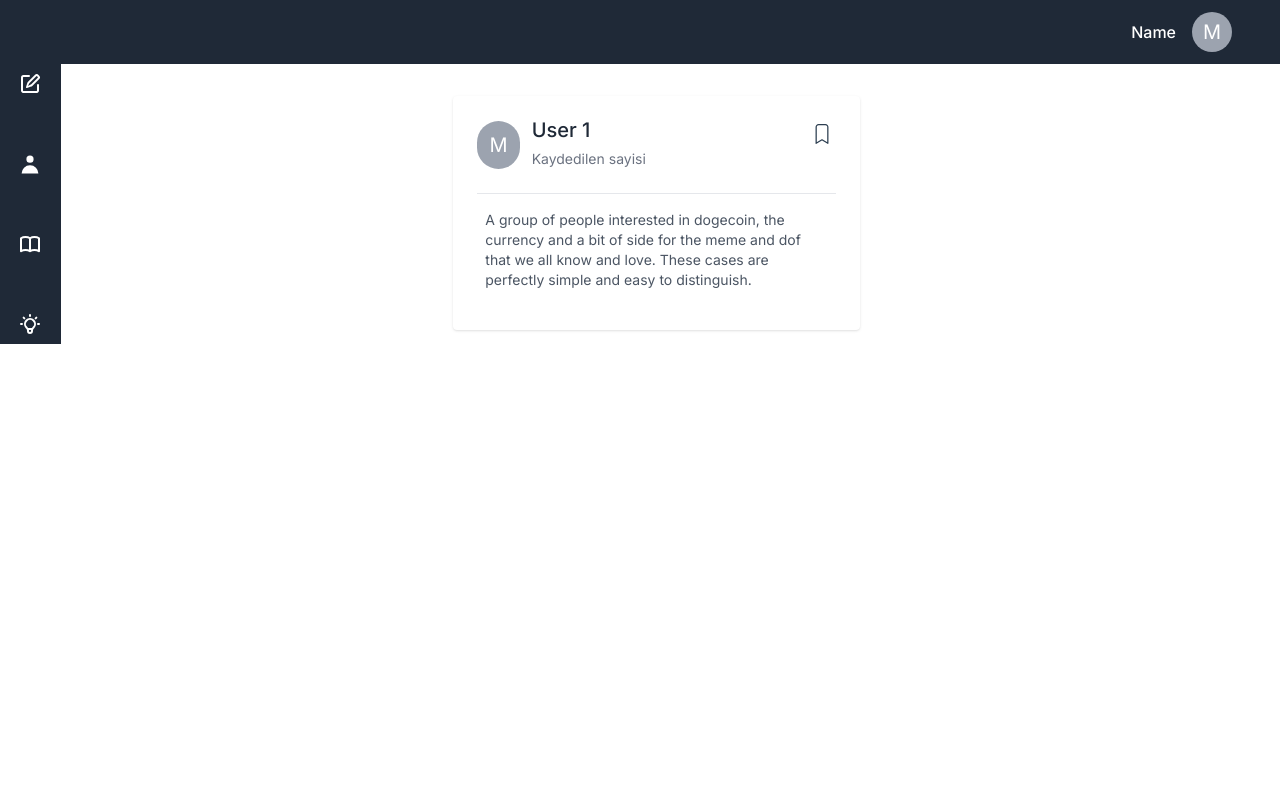
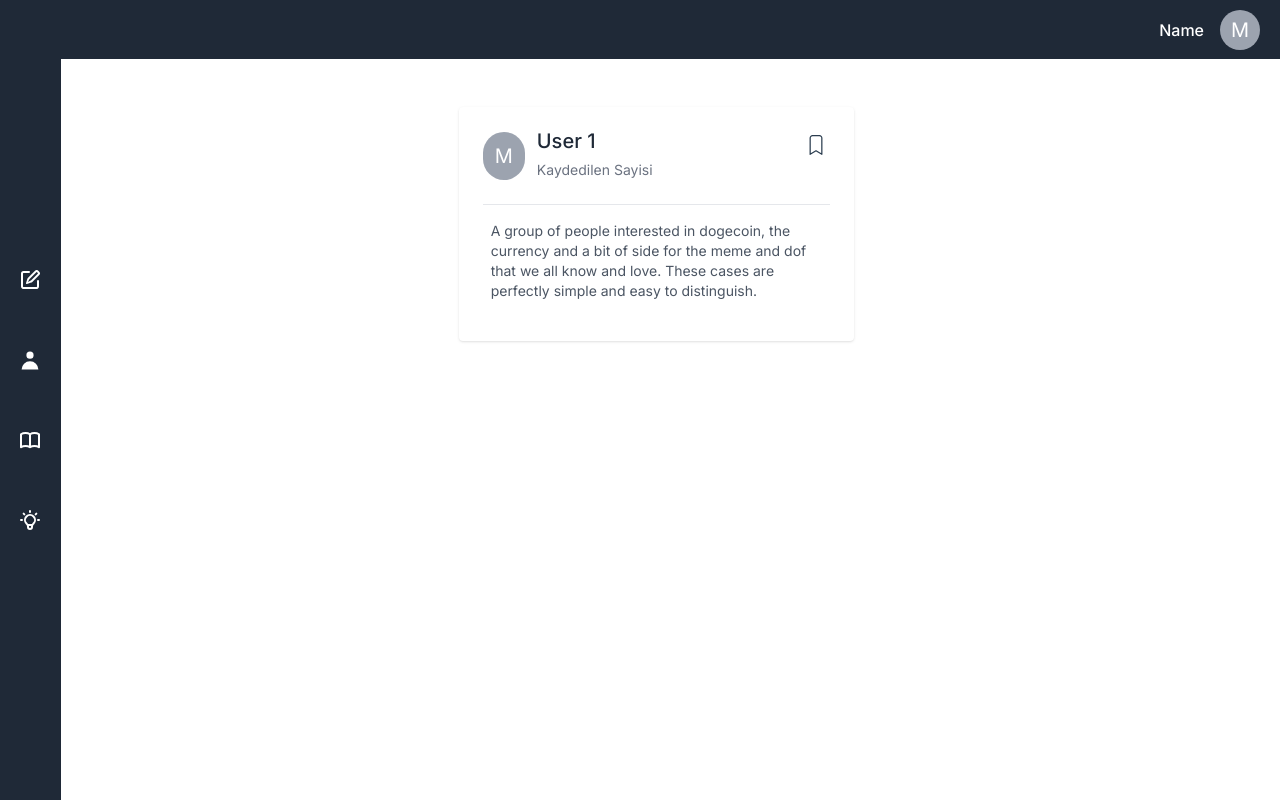
Before and after one commit to mertcetiin/Blog, a Next.js app: page / in a window 1280 px wide. Built offline with nearby package versions, Linux system fonts and the light colour scheme.

Commit message:
component settings have been made

```diff
--- a/app/page.tsx
+++ b/app/page.tsx
@@ -1,13 +1,13 @@
-import HeaderTopIndex from '@/components/headerTopIndex'
-import HeaderBlogIndex from '@/container/headerBlogIndex'
+import HeaderLeftIndex from '@/components/headerLeftIndex'
+import HeaderTopIndex from '@/components/headerTopIndex';
 import Image from 'next/image'
 
 
 export default function Home() {
   return (
-    <div>
+    <div className="h-screen w-full bg-white relative flex overflow-hidden">
+      <HeaderLeftIndex />
       <HeaderTopIndex />
-      <HeaderBlogIndex />
     </div>
   )
 }
--- a/components/blogIndex.tsx
+++ b/components/blogIndex.tsx
@@ -1,23 +1,29 @@
+import React from 'react'
 
 function BlogIndex() {
     return (
-        <div className="focus:outline-none py-8 w-full">
+        <div className="max-w-full h-full flex relative overflow-y-hidden">
+            <div className="h-full w-full m-4 flex flex-wrap items-start justify-start rounded-tl grid-flow-col auto-cols-max gap-4 overflow-y-scroll">
+                <div aria-label="group of cards" className="focus:outline-none py-8 w-full">
                     <div className="lg:flex items-center justify-center w-full">
-                <div className="focus:outline-none lg:w-4/12 lg:mr-7 lg:mb-0 mb-7 bg-white p-6 shadow rounded">
+
+                        <div aria-label="card 1" className="focus:outline-none lg:w-4/12 lg:mr-7 lg:mb-0 mb-7 bg-white p-6 shadow rounded">
                             <div className="flex items-center border-b border-gray-200 pb-6">
+
                                 <div className="w-12 h-12 rounded-full flex items-center justify-center bg-gray-400 text-white text-xl">
                                     M
                                 </div>
+
                                 <div className="flex items-start justify-between w-full">
                                     <div className="pl-3 w-full">
                                         <p className="focus:outline-none text-xl font-medium leading-5 text-gray-800">User 1</p>
-                                <p className="focus:outline-none text-sm leading-normal pt-2 text-gray-500">Kaydedilen sayisi</p>
+                                        <p className="focus:outline-none text-sm leading-normal pt-2 text-gray-500">Kaydedilen Sayisi</p>
                                     </div>
-                            <button>
+                                    <div role="img" aria-label="bookmark">
                                         <svg className="focus:outline-none" width="28" height="28" viewBox="0 0 28 28" fill="none" xmlns="http://www.w3.org/2000/svg">
                                             <path d="M10.5001 4.66667H17.5001C18.1189 4.66667 18.7124 4.9125 19.15 5.35009C19.5876 5.78767 19.8334 6.38117 19.8334 7V23.3333L14.0001 19.8333L8.16675 23.3333V7C8.16675 6.38117 8.41258 5.78767 8.85017 5.35009C9.28775 4.9125 9.88124 4.66667 10.5001 4.66667Z" stroke="#2C3E50" stroke-width="1.25" stroke-linecap="round" stroke-linejoin="round" />
                                         </svg>
-                            </button>
+                                    </div>
                                 </div>
                             </div>
                             <div className="px-2">
@@ -25,8 +31,12 @@ function BlogIndex() {
                             </div>
                         </div>
                     </div>
+
+                </div>
+
+            </div>
         </div>
     )
 }
 
-export default BlogIndex;
+export default BlogIndex
--- a/components/headerTopIndex.tsx
+++ b/components/headerTopIndex.tsx
@@ -1,11 +1,13 @@
 import React from 'react'
+import BlogIndex from './blogIndex';
 
-function HeaderTopIndex() {
+function headerTopIndex() {
     return (
         <div className="w-full h-full flex flex-col justify-between">
-            <header className="h-16 w-full flex items-center relative justify-end px-12 space-x-10 bg-gray-800">
+
+            <header className="h-16 w-full flex items-center relative justify-end px-5 space-x-10 bg-gray-800">
                 <div className="flex flex-shrink-0 items-center space-x-4 text-white">
-                    <div className="flex flex-col items-end">
+                    <div className="flex flex-col items-end ">
                         <div className="text-md font-medium ">Name</div>
                     </div>
                     <div className="w-10 h-10 rounded-full flex items-center justify-center bg-gray-400 text-white text-xl">
@@ -13,8 +15,11 @@ function HeaderTopIndex() {
                     </div>
                 </div>
             </header>
+
+
+            <BlogIndex />
         </div>
     )
 }
 
-export default HeaderTopIndex;
+export default headerTopIndex;
--- a/container/headerBlogIndex.tsx
+++ /dev/null
@@ -1,13 +0,0 @@
-import BlogIndex from '@/components/blogIndex';
-import HeaderLeftIndex from '@/components/headerLeftIndex';
-
-function HeaderBlogIndex() {
-    return (
-        <div className="h-screen w-full bg-white relative flex overflow-hidden">
-            <HeaderLeftIndex />
-            <BlogIndex />
-        </div>
-    )
-}
-
-export default HeaderBlogIndex;
```
Also changed, not shown: components/headerLeftIndex.tsx (+13 -2 lines). Lines whose indentation alone changed are shown as unchanged.
